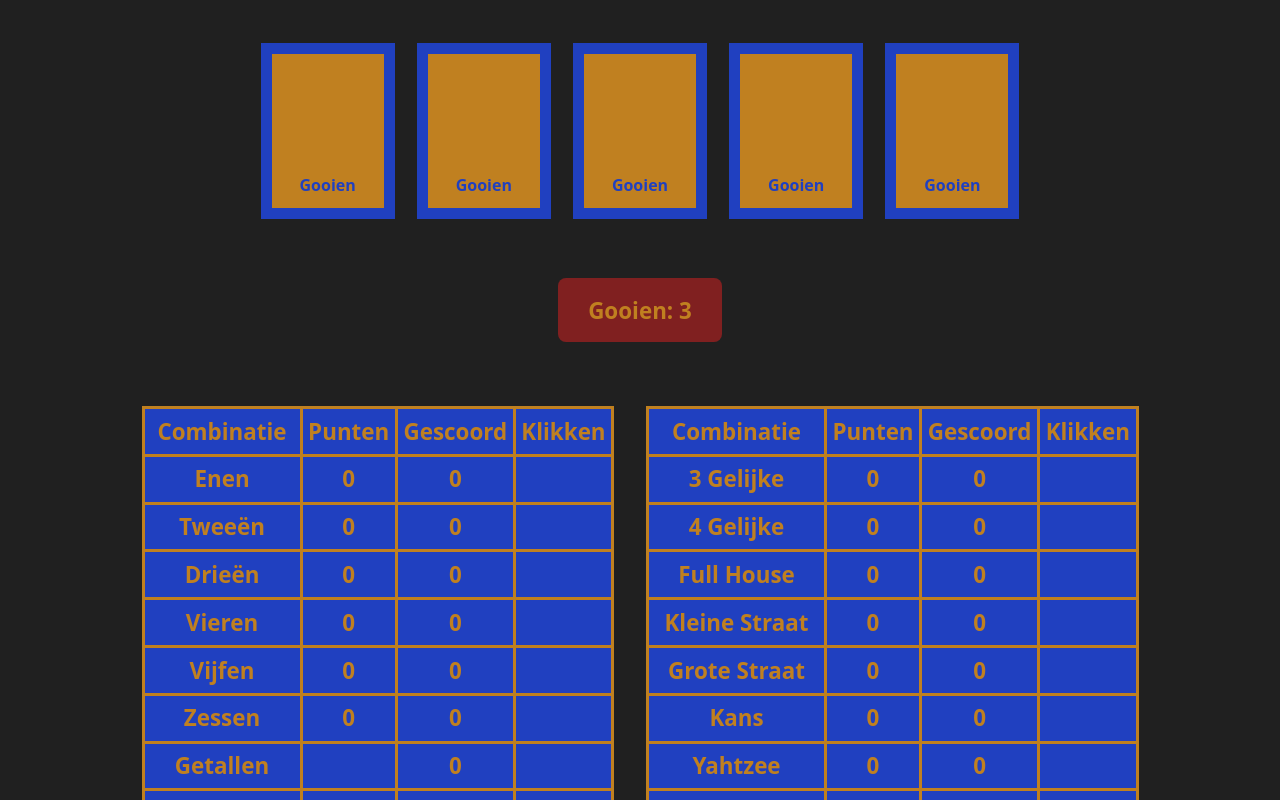
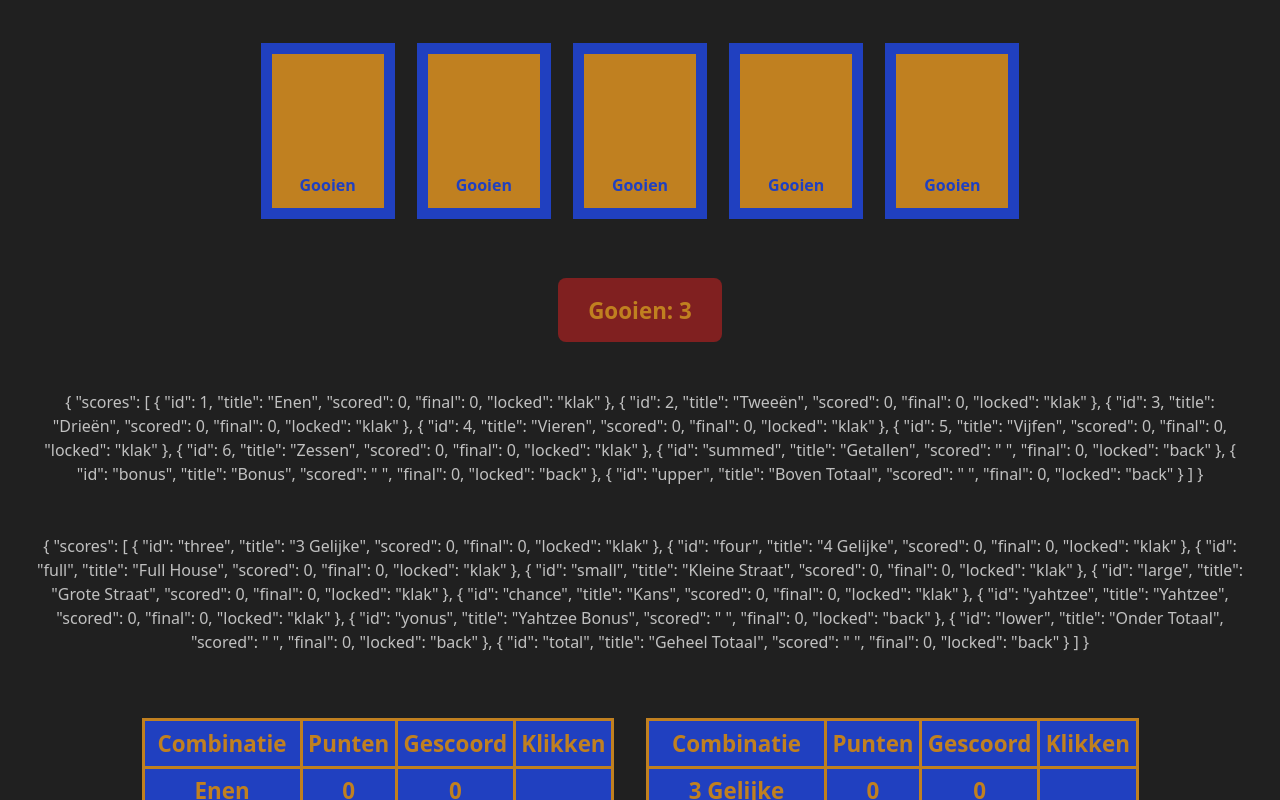
Before and after one commit to janderkkotlarski/vue_yahtzee, a Vue app: page / in a window 1280 px wide. Shown: the top 800 px of the page. Built offline with nearby package versions, Linux system fonts and the light colour scheme.

Commit message:
yet more commentary

```diff
--- a/src/components/ScoringSheets.vue
+++ b/src/components/ScoringSheets.vue
@@ -270,6 +270,14 @@
 
     <Divider />
 
+    {{ scoreUpper }}
+
+    <Divider />
+
+    {{ scoreLower }}
+
+    <Divider />
+
     <ScoreList @locker="lockEntry" :scoreListing="scoreUpper" />
     <ScoreList @locker="lockEntry" :scoreListing="scoreLower" />
 
--- a/src/components/Scoringfunctions.mjs
+++ b/src/components/Scoringfunctions.mjs
@@ -21,7 +21,7 @@
     }
 };
 
-// Count the amount of locked entries in a list that can be clicked
+// Count the amount of locked entries in the list that are clickable
 export const lockCount = list => {
     let locks = 0;
 
@@ -34,7 +34,7 @@
     return locks;
 };
 
-// Count the amount of locked entries in a list that cannot be clicked
+// Count the amount of summed entries in the list that are locked
 const lackCount = list => {
     let lacks = 0;
 
@@ -73,6 +73,7 @@
     return summed;
 };
 
+// Make anything clickable unlclickable without locking it
 export const deklak = list => {
     for (const entry of list) {
         if (entry.locked === klak) {
@@ -85,6 +86,7 @@
     return lockCount(list) + lackCount(list) === list.length;
 };
 
+// Reload the page
 export const restart = () => {
     location.reload();
 };
```
